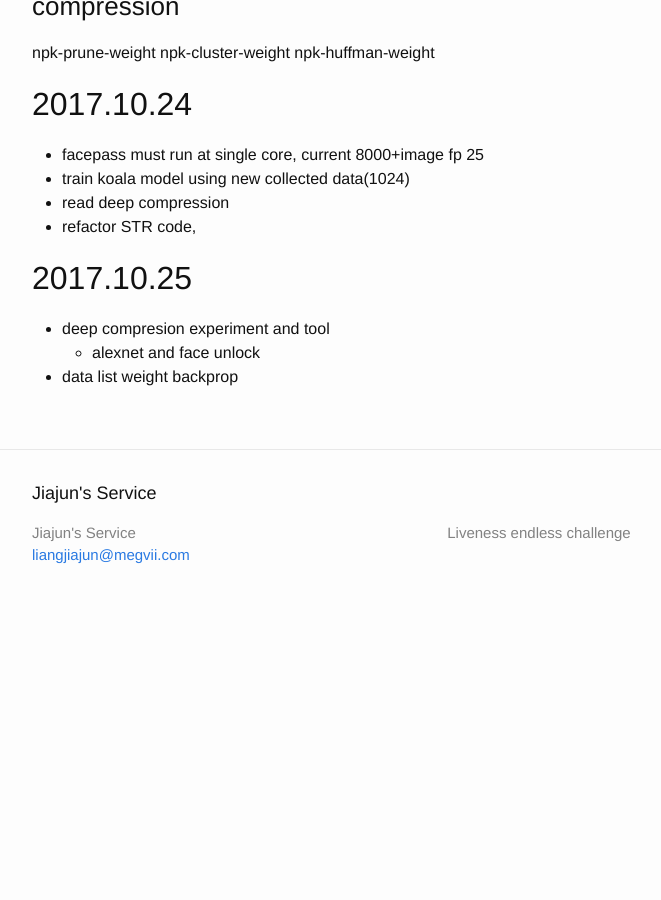
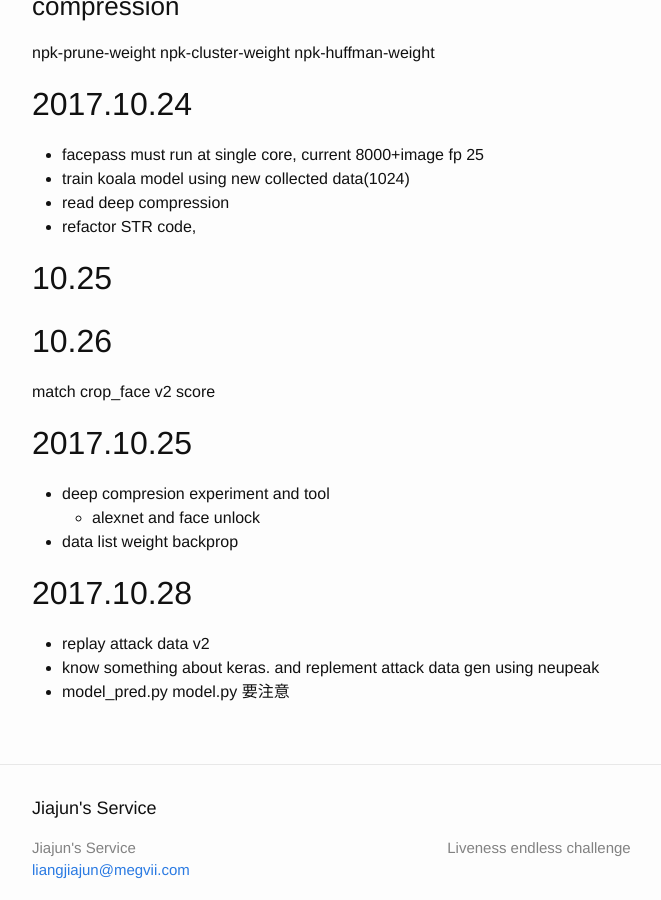
Before and after one commit to tracyliang18/tracyliang18.github.io, a Jekyll site: the page built from docs/plan.md, in a window 1280 px wide and 900 px high, scrolled down 1911 px. Shown: the whole window, without its empty margins (238-899 px from the left). Built offline with Jekyll 4.4.1, drawn with Linux system fonts in a browser that asks for light colours; emoji names are drawn with the system emoji font; our own code applies the rules of GitHub Pages for plain Markdown files; before the commit the page ends 2538 px from its top, so only the background shows below that.

Commit message:
add mainstream model

```diff
--- a/docs/plan.md
+++ b/docs/plan.md
@@ -84,8 +84,17 @@ npk-huffman-weight
 * read deep compression
 * refactor STR code,
 
+## 10.25
+
+## 10.26
+match crop_face v2 score
 
 ## 2017.10.25
 * deep compresion experiment and tool
     * alexnet and face unlock
 * data list weight backprop
+
+## 2017.10.28
+* replay attack data v2
+* know something about keras. and replement attack data gen using neupeak
+* model_pred.py model.py 要注意
```
Also changed, not shown: docs/mainstream_model.md (added, +48 -0 lines), docs/notes/Augmentation.md (added, +1 -0 lines), docs/notes/GAN.md (+0 -4 lines), docs/imgs/20171030-141415.png (added), docs/imgs/20171030-141505.png (added), docs/imgs/20171030-142046.png (added), docs/imgs/20171030-153831.png (added), docs/imgs/20171030-160702.png (added), docs/imgs/20171030-162314.png (added), docs/imgs/20171030-163300.png (added), docs/imgs/20171030-163310.png (added), docs/imgs/20171030-163951.png (added), docs/imgs/20171030-164459.png (added).
